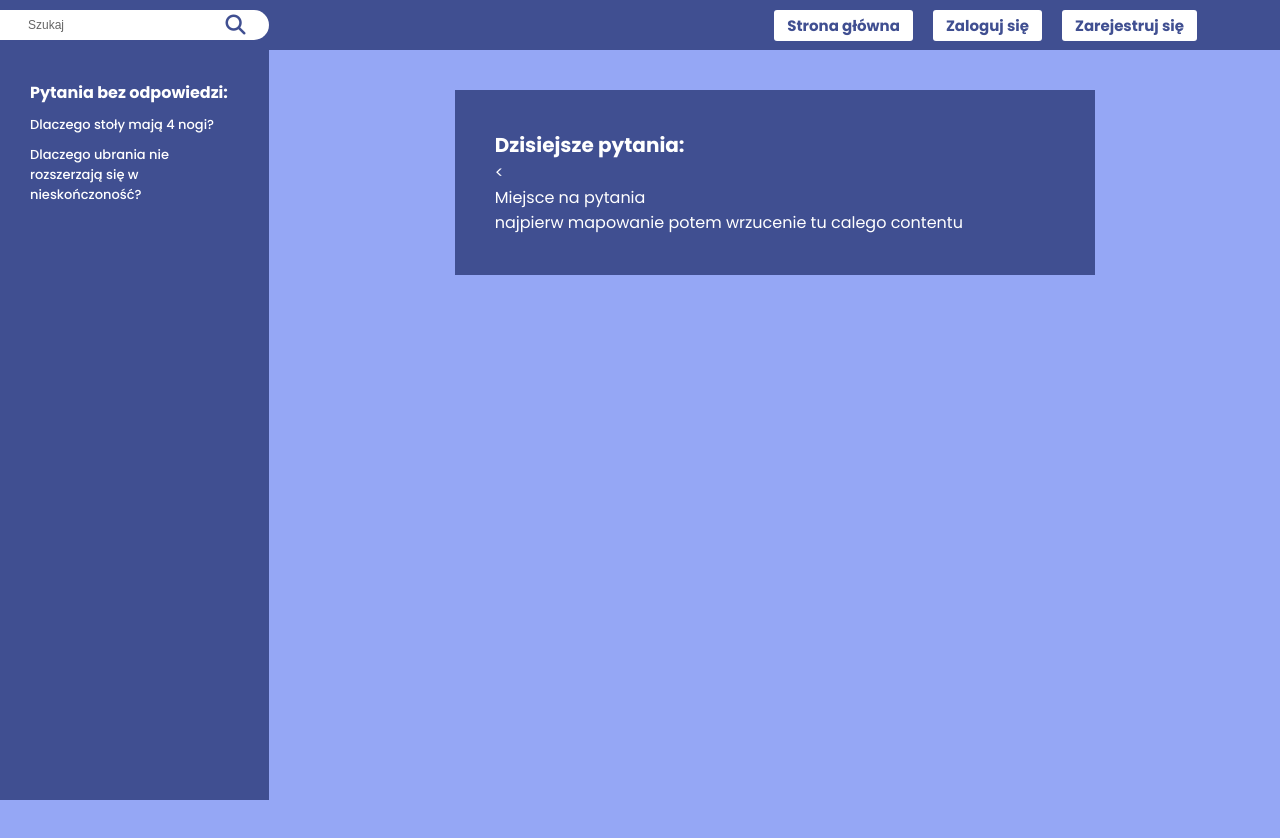
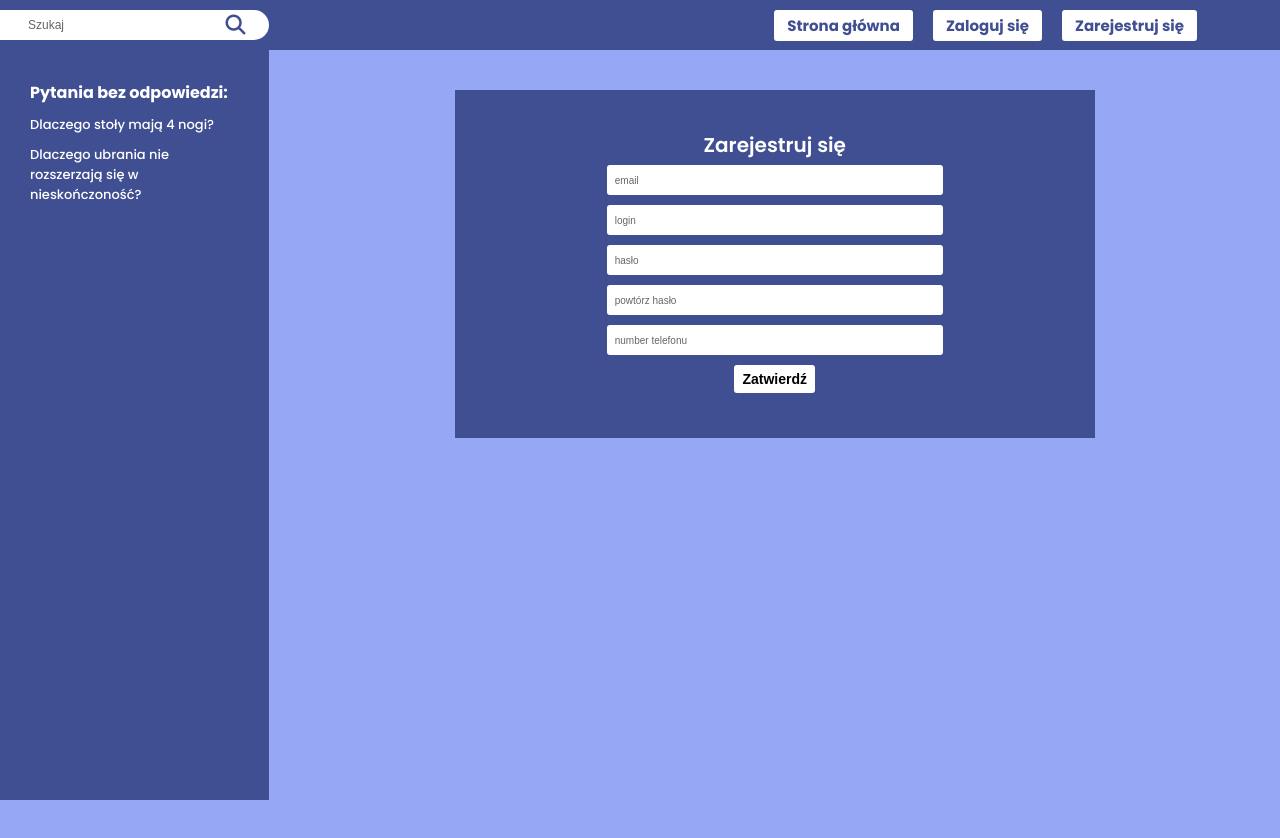
Before and after one commit to ShocikI/Dlaczego, a React (Create React App) app in the folder dlaczego/: page /register in a window 1280 px wide. Shown: the top 838 px of the page. Built offline with nearby package versions, Linux system fonts and the light colour scheme.

Commit message:
update front routing

```diff
--- a/dlaczego/src/components/forms/login_form/LoginForm.js
+++ b/dlaczego/src/components/forms/login_form/LoginForm.js
@@ -12,6 +12,7 @@
 
     render() {
         return(
+            <div className={styles.flex}>
                 <form className={styles.standard}
                       onSubmit={this.login}>
                     <h2>Zaloguj się</h2>
@@ -29,6 +30,7 @@
                         />
                     <Button type="submit"/>
                 </form>
+            </div>
         )
     }
 }
--- a/dlaczego/src/components/forms/login_form/loginform.module.sass
+++ b/dlaczego/src/components/forms/login_form/loginform.module.sass
@@ -1,11 +1,19 @@
+.flex
+  display: flex
+  flex-direction: column
+  justify-content: center
+  align-items: center
+  width: 100%
+  height: 100%
+
 .standard
   display: flex
   flex-direction: column
   justify-content: center
   align-items: center
-  width: 100%
+  width: 50%
   box-sizing: border-box
 
   h2
-    font-size: 0.8rem
-    font-weight: 500
+    font-size: 0.9rem
+    font-weight: 600
--- a/dlaczego/src/components/forms/registration_form/RegistrationForm.js
+++ b/dlaczego/src/components/forms/registration_form/RegistrationForm.js
@@ -36,6 +36,7 @@
 
     render() {
         return(
+            <div className={styles.flex}>
                 <form className={styles.standard}
                       onSubmit={(e) => this.register(e)}>
                     <h2>Zarejestruj się</h2>
@@ -71,6 +72,7 @@
                         />
                     <Button type="submit"/>
                 </form>
+            </div>
         )
     }
 }
--- a/dlaczego/src/components/forms/registration_form/registrationform.module.sass
+++ b/dlaczego/src/components/forms/registration_form/registrationform.module.sass
@@ -1,12 +1,19 @@
+.flex
+  display: flex
+  flex-direction: column
+  align-items: center
+  justify-content: center
+  width: 100%
+  height: 100%
+
 .standard
   display: flex
   flex-direction: column
   align-items: center
-  align-self: flex-start
-  justify-content: flex-start
-  width: 100%
+  justify-content: center
+  width: 60%
   margin: 0
 
   h2
-    font-size: 0.8rem
-    font-weight: 500
+    font-size: 1rem
+    font-weight: 600
--- a/dlaczego/src/components/links/navlinks/NavLinks.js
+++ b/dlaczego/src/components/links/navlinks/NavLinks.js
@@ -7,22 +7,22 @@
         <div className={styles.standard}>
             <ul>
                 <li>
-                    <NavLink to={"/"}
+                    <NavLink to="/"
                              className={styles.links}
                     >Strona główna</NavLink>
                 </li>
                 <li>
-                    <NavLink to={"/profile"}
+                    <NavLink to="/profile"
                              className={styles.links}
                     >Profil</NavLink>
                 </li>
                 <li>
-                    <NavLink to={"/addquestion"}
+                    <NavLink to="/addquestion"
                              className={styles.links}
                     >Zapytaj</NavLink>
                 </li>
                 <li>
-                    <NavLink to={"/settings"}
+                    <NavLink to="/settings"
                              className={styles.links}
                     >Ustawienia</NavLink>
                 </li>
--- a/dlaczego/src/main_separation/window/Window.js
+++ b/dlaczego/src/main_separation/window/Window.js
@@ -16,34 +16,26 @@
         return(
             <div className={styles.flex}>
                 <div className={styles.standard}>
-                    {this.props.isLogged ?
                     <Switch>
-                            <Route path={"/"}
+                        <Route exact path="/"
                                component={WindowMain}
                         />
-                            <Route path={"/profile"}
+                        <Route path="/profile"
                                component={WindowProfile}
                         />
-                            <Route path={"/settings"}
+                        <Route path="/settings"
                                component={WindowSettings}
                         />
-                            <Route path={"/addquestion"}
+                        <Route path="/addquestion"
                                component={WindowAddQuestion}
                         />
-                        </Switch>
-                        :
-                        <Switch>
-                            <Route path={"/"}
-                                   component={WindowMain}
-                            />
-                            <Route path={"/login"}
+                        <Route path="/login"
                                component={WindowLogin}
                         />
-                            <Route path={"/register"}
+                        <Route path="/register"
                                component={WindowRegister}
                         />
                     </Switch>
-                    }
                 </div>
             </div>
         );
```
Lines whose indentation alone changed are shown as unchanged.
